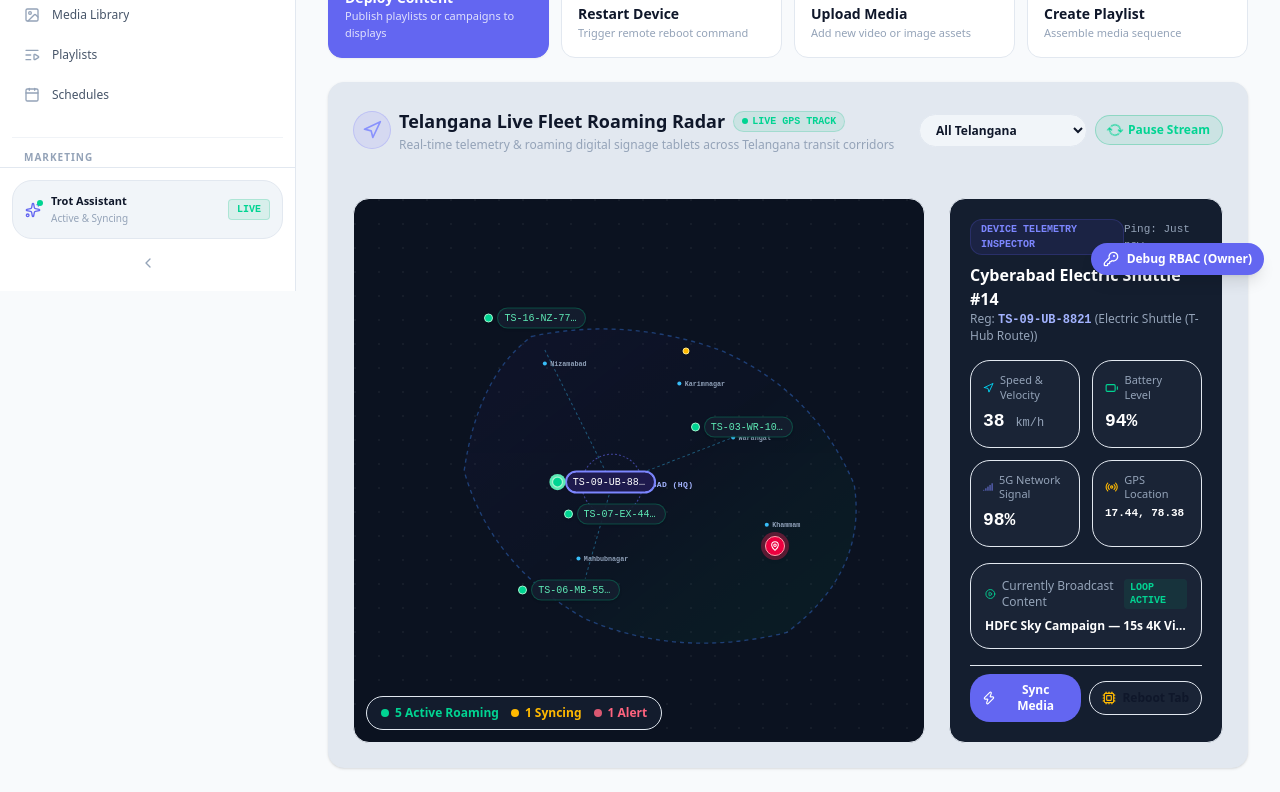
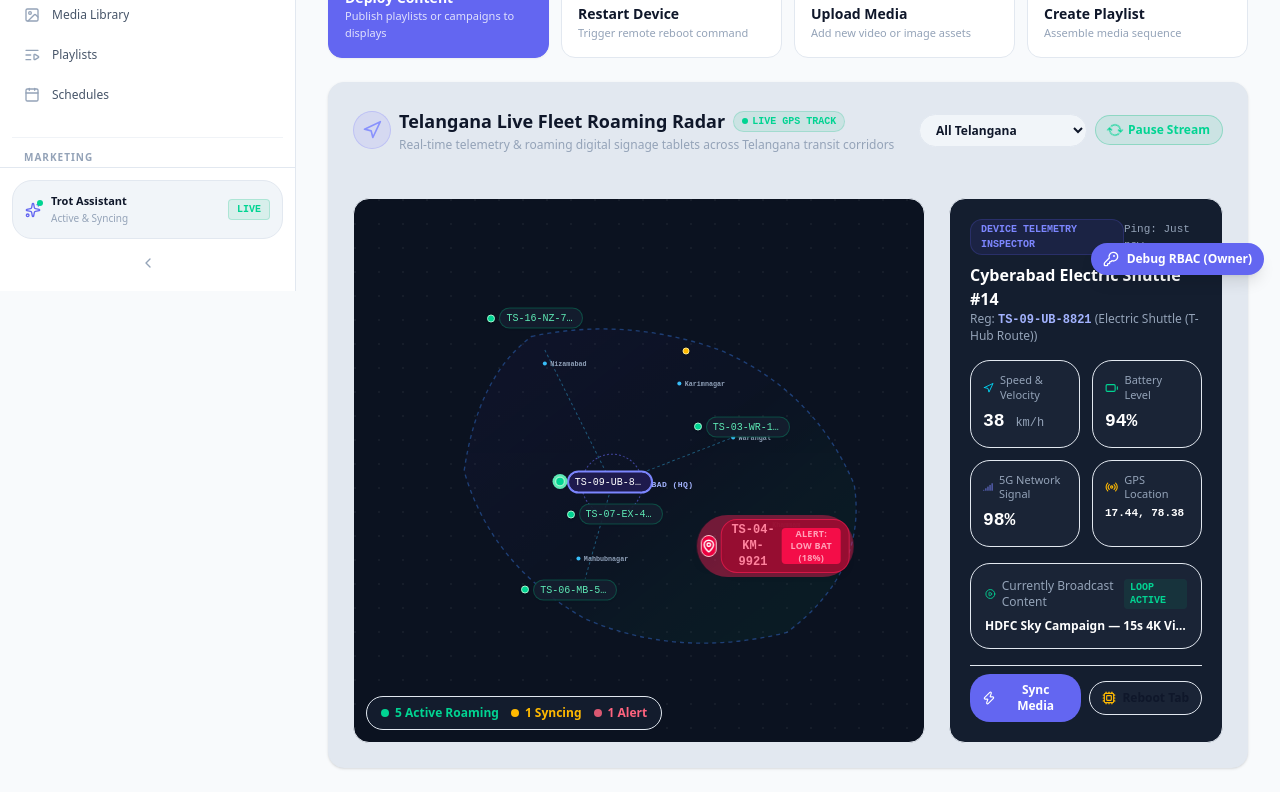
Before and after one commit to RealKarthiksai/Dashboard, a React (Vite) app: page /dashboard/overview in a window 1280 px wide. Shown: the part 509-1301 px from the top of the page. Built offline with nearby package versions, Linux system fonts and the light colour scheme; sample sign-in values are in the browser's storage.

Commit message:
fix(radar-map): elevate danger/red pins to top visual priority with permanent alert info tag

```diff
--- a/src/features/mission-control/components/TelanganaFleetMap.tsx
+++ b/src/features/mission-control/components/TelanganaFleetMap.tsx
@@ -340,28 +340,33 @@ export const TelanganaFleetMap: React.FC = () => {
                 key={tab.id}
                 onClick={() => setSelectedTab(tab)}
                 style={{ left: `${tab.x}%`, top: `${tab.y}%` }}
-                className="absolute -translate-x-1/2 -translate-y-1/2 group transition-all duration-300 z-10 focus:outline-none flex items-center gap-1"
+                className={`absolute -translate-x-1/2 -translate-y-1/2 group transition-all duration-300 focus:outline-none flex items-center gap-1.5 ${
+                  isRed ? 'z-30' : isSelected ? 'z-20' : 'z-10'
+                }`}
               >
-                {/* RED ALERT PIN (Bigger than yellow, prominent attention beacon) */}
+                {/* 🔴 RED DANGER PIN (Prominent, ALWAYS shows error info & alert status) */}
                 {isRed && (
-                  <div className="relative flex items-center">
-                    {/* Controlled Beacon Ring for Red */}
-                    <span className="absolute -inset-1 rounded-full bg-rose-500/40 animate-pulse" />
+                  <div className="relative flex items-center gap-1">
+                    <span className="absolute -inset-1 rounded-full bg-rose-500/50 animate-pulse" />
                     <div
-                      className={`relative flex items-center justify-center p-1 rounded-full bg-rose-600 text-white shadow-md border border-rose-300 transition-transform ${
+                      className={`relative flex items-center justify-center rounded-full bg-rose-600 text-white shadow-lg border border-rose-200 transition-transform ${
                         isSelected ? 'scale-125 ring-2 ring-rose-400' : 'hover:scale-110'
                       }`}
-                      style={{ width: '20px', height: '20px' }}
+                      style={{ width: '22px', height: '22px' }}
                     >
-                      <MapPin className="w-3 h-3 stroke-[2.5]" />
+                      <MapPin className="w-3.5 h-3.5 stroke-[2.5]" />
                     </div>
-                    <span className={`ml-1 text-[10px] font-mono font-bold px-1.5 py-0.5 rounded bg-rose-950/90 text-rose-200 border border-rose-500/40 shadow-sm ${isSelected ? 'block' : 'hidden group-hover:block'}`}>
-                      {tab.code}
-                    </span>
+                    {/* Always Visible Red Warning Tag */}
+                    <div className="flex items-center gap-1.5 px-2 py-0.5 rounded-lg bg-rose-950/95 border border-rose-500/60 shadow-md text-xs font-mono font-bold text-rose-200">
+                      <span>{tab.code}</span>
+                      <span className="px-1 py-0.2 rounded bg-rose-600 text-white text-[9px] uppercase font-sans tracking-wide">
+                        Alert: Low Bat ({tab.battery}%)
+                      </span>
+                    </div>
                   </div>
                 )}
 
-                {/* YELLOW SYNCING/IDLE PIN (Really small, subtle dot) */}
+                {/* 🟡 YELLOW SYNCING/IDLE PIN (Really small 7px dot, tag on hover/select) */}
                 {isYellow && (
                   <div className="relative flex items-center">
                     <div
@@ -376,29 +381,29 @@ export const TelanganaFleetMap: React.FC = () => {
                   </div>
                 )}
 
-                {/* GREEN ACTIVE PIN (Clean compact dot + sleek tag) */}
+                {/* 🟢 GREEN ACTIVE PIN (Clean & compact, info on hover/select to avoid clutter) */}
                 {isActive && (
                   <div className="relative flex items-center gap-1">
                     <div
                       className={`rounded-full bg-emerald-400 border border-emerald-200 shadow-sm transition-transform ${
                         isSelected ? 'scale-125 ring-2 ring-emerald-300 bg-emerald-300' : 'hover:scale-110'
                       }`}
-                      style={{ width: '9px', height: '9px' }}
+                      style={{ width: '8px', height: '8px' }}
                     />
                     <div
-                      className={`flex items-center gap-1 px-1.5 py-0.5 rounded-md text-[10px] font-mono font-medium shadow-sm border transition-all ${
+                      className={`flex items-center gap-1 px-1.5 py-0.5 rounded-md text-[10px] font-mono font-medium shadow-xs border transition-all ${
                         isSelected
                           ? 'bg-indigo-950 text-white border-indigo-400 ring-1 ring-indigo-400'
                           : 'bg-[#141E2F]/90 text-emerald-300 border-emerald-500/30 hover:border-emerald-400'
                       }`}
                     >
-                      <span className="truncate max-w-[75px]">{tab.code}</span>
+                      <span className="truncate max-w-[70px]">{tab.code}</span>
                     </div>
                   </div>
                 )}
 
                 {/* Hover Tooltip */}
-                <div className="absolute left-1/2 bottom-full mb-2 -translate-x-1/2 hidden group-hover:flex flex-col gap-1 w-48 p-2.5 rounded-xl bg-[#141E2F] border border-[var(--color-border)] shadow-xl text-[11px] pointer-events-none z-30">
+                <div className="absolute left-1/2 bottom-full mb-2 -translate-x-1/2 hidden group-hover:flex flex-col gap-1 w-48 p-2.5 rounded-xl bg-[#141E2F] border border-[var(--color-border)] shadow-xl text-[11px] pointer-events-none z-40">
                   <div className="font-bold text-white truncate">{tab.name}</div>
                   <div className="text-[var(--color-text-muted)] text-[10px]">{tab.vehicle}</div>
                   <div className="flex items-center justify-between text-emerald-400 font-mono text-[10px] mt-1 border-t border-slate-700/50 pt-1">
```
